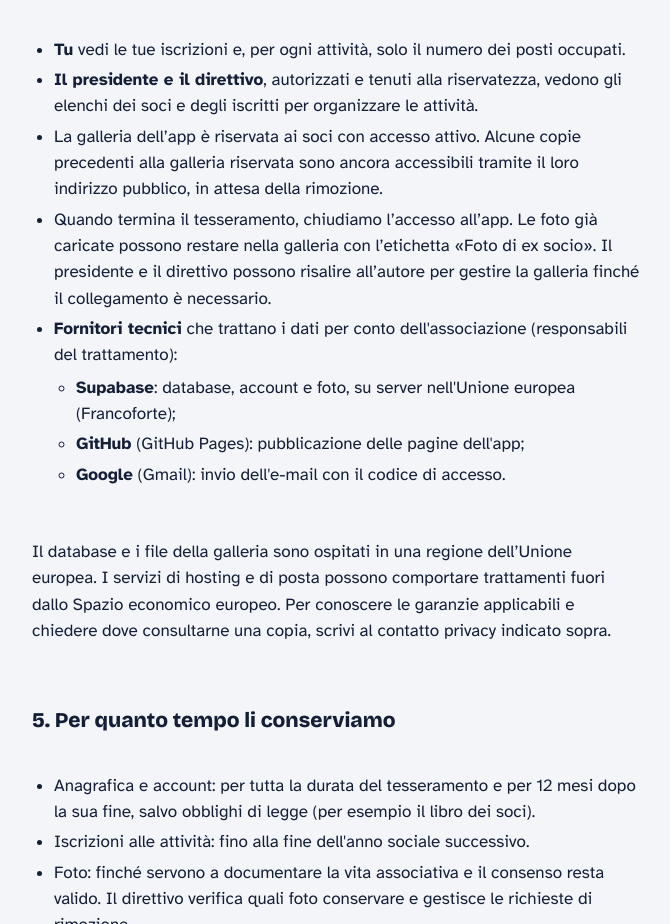
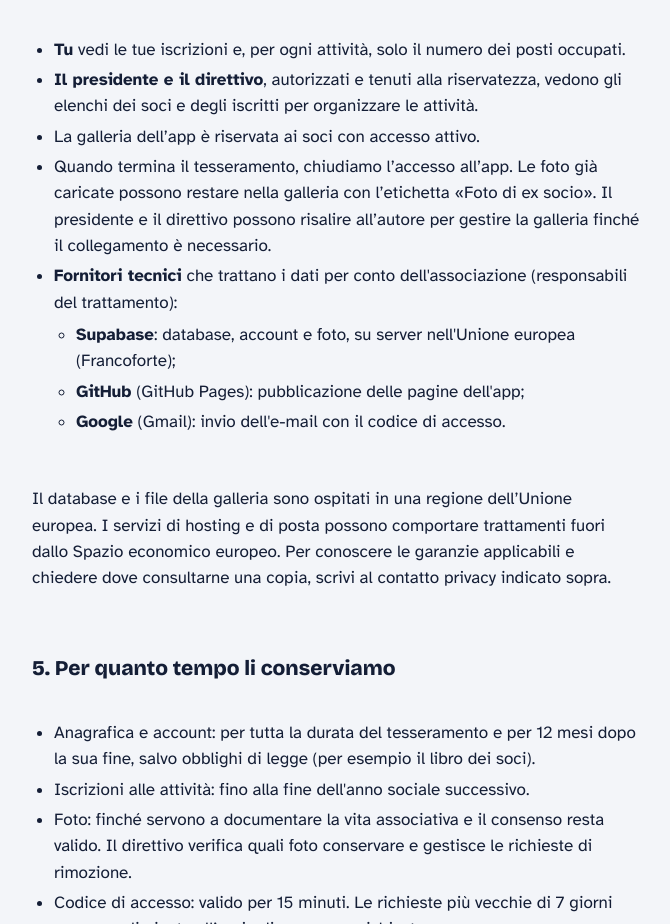
Before and after one commit to ausergratteri/app, a plain HTML site: page privacy.html in a window 1280 px wide. Shown: the part 2368-3292 px from the top of the page, without its empty margins (304-974 px from the left). Drawn offline with Linux system fonts and the light colour scheme.

Commit message:
Aggiorna informativa dopo la rimozione delle copie pubbliche
Removed mention of previous gallery copies being accessible publicly.

```diff
--- a/privacy.html
+++ b/privacy.html
@@ -60,7 +60,7 @@
 <ul>
   <li><b>Tu</b> vedi le tue iscrizioni e, per ogni attività, solo il numero dei posti occupati.</li>
   <li><b>Il presidente e il direttivo</b>, autorizzati e tenuti alla riservatezza, vedono gli elenchi dei soci e degli iscritti per organizzare le attività.</li>
-  <li>La galleria dell’app è riservata ai soci con accesso attivo. Alcune copie precedenti alla galleria riservata sono ancora accessibili tramite il loro indirizzo pubblico, in attesa della rimozione.</li>
+  <li>La galleria dell’app è riservata ai soci con accesso attivo.</li>
   <li>Quando termina il tesseramento, chiudiamo l’accesso all’app. Le foto già caricate possono restare nella galleria con l’etichetta «Foto di ex socio». Il presidente e il direttivo possono risalire all’autore per gestire la galleria finché il collegamento è necessario.</li>
   <li><b>Fornitori tecnici</b> che trattano i dati per conto dell'associazione (responsabili del trattamento):
     <ul>
```
